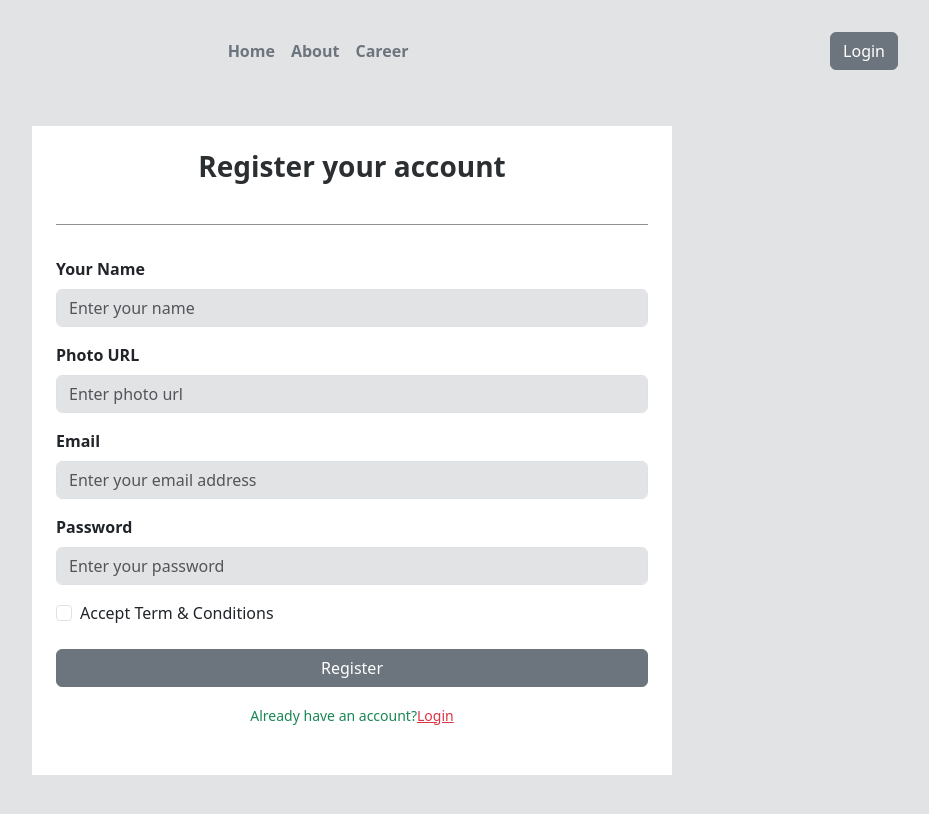
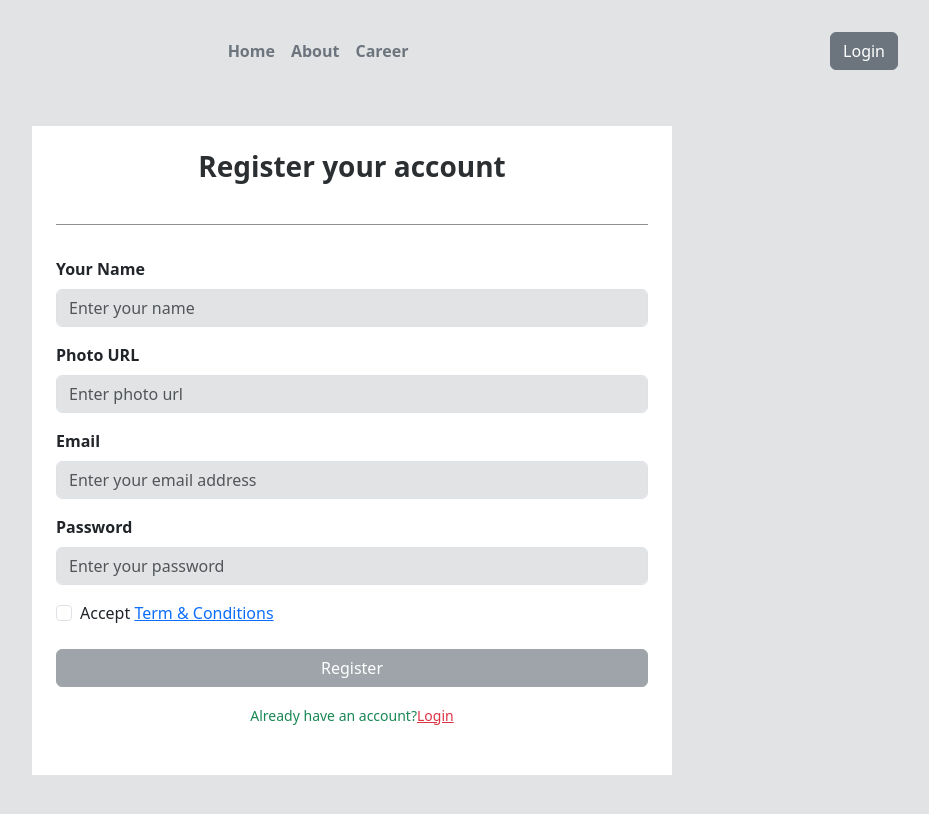
Before and after one commit to MDMahidul/dragon-news, a React (Vite) app: page /register in a window 1280 px wide. Shown: the top 814 px of the page, without its empty margins (288-1217 px from the left). Built offline with nearby package versions, Linux system fonts and the light colour scheme; no server answers.

Commit message:
fixed page reload issuesses and added terms and conditions to get register

```diff
--- a/src/pages/Login/Register.jsx
+++ b/src/pages/Login/Register.jsx
@@ -7,6 +7,7 @@ const Register = () => {
   const {createUser} = useContext(AuthContext);
   const [error, setError] = useState("");
   const [success, setSuccess] = useState("");
+  const [accepted, setAccepted] = useState(false)
 
   const handleRegister =  event =>{
     event.preventDefault();
@@ -31,6 +32,10 @@ const Register = () => {
         console.log(error)
         setError(error.message);
       })
+  }
+
+  const handleAccepted = event=>{
+    setAccepted(event.target.checked)
   }
 
     return (
@@ -83,13 +88,18 @@ const Register = () => {
           </Form.Group>
           <Form.Group className="mb-3" id="formGridCheckbox">
             <Form.Check
+            onClick={handleAccepted}
               name="accept"
               type="checkbox"
-              label="Accept Term & Conditions"
+              label={
+                <>
+                  Accept <Link to="/terms">Term & Conditions</Link>
+                </>
+              }
             />
           </Form.Group>
           <div className="d-grid pt-2">
-            <Button type="submit" variant="secondary">
+            <Button disabled={!accepted} type="submit" variant="secondary">
               Register
             </Button>
           </div>
--- a/src/pages/Shared/NavigationBar/NavigationBar.jsx
+++ b/src/pages/Shared/NavigationBar/NavigationBar.jsx
@@ -48,7 +48,7 @@ const NavigationBar = () => {
               </Nav>
               <Nav>
                 {user && (
-                  <FaUserCircle style={{ fontSize: "2rem" }}></FaUserCircle>
+                  <FaUserCircle style={{ fontSize: "42px", paddingRight:'10px' }}></FaUserCircle>
                 )}
 
                 {user ? (
--- a/src/providers/AuthProvider.jsx
+++ b/src/providers/AuthProvider.jsx
@@ -8,22 +8,27 @@ const auth = getAuth(app);
 
 const AuthProvider = ({ children }) => {
     const [user,setUser] = useState(null);
+    const [loading,setLoading] = useState(true);
 
     const createUser = (email, password) => {
+        setLoading(true);
         return createUserWithEmailAndPassword(auth, email, password);
     };
 
     const signIn = (email,password)=>{
+        setLoading(true);
         return signInWithEmailAndPassword(auth,email,password);
     }
 
     const logOut=()=>{
+        setLoading(true);
         return signOut(auth);
     }
     useEffect(()=>{
        const unsubscribe = onAuthStateChanged(auth,loggedUser =>{
             console.log('logged in user inside auth state change',loggedUser);
             setUser(loggedUser);
+            setLoading(false)
         })
         return ()=>{
             unsubscribe();
@@ -32,6 +37,7 @@ const AuthProvider = ({ children }) => {
 
   const authInfo = {
     user,
+    loading,
     createUser,
     signIn,
     logOut,
--- a/src/routes/PrivateRoute.jsx
+++ b/src/routes/PrivateRoute.jsx
@@ -1,11 +1,15 @@
 import React, { useContext } from 'react';
 import { AuthContext } from '../providers/AuthProvider';
 import { Navigate, useLocation } from 'react-router-dom';
+import { Spinner } from 'react-bootstrap';
 
 const PrivateRoute = ({children}) => {
-    const {user} = useContext(AuthContext);
+    const {user,loading} = useContext(AuthContext);
     const location  = useLocation();
 
+    if(loading){
+        return <Spinner animation='border' variant='primary'/>
+    }
     if(user){
         return children;
     }
@@ -20,4 +24,5 @@ steps:
     2. if user is logged in then allow them to visit the route
     3. else redirect the user to the login page
     4. setup the private router
+    5. handle loading
  */
--- a/src/routes/Routes.jsx
+++ b/src/routes/Routes.jsx
@@ -8,6 +8,7 @@ import LoginLayout from "../layouts/LoginLayout";
 import Login from "../pages/Login/Login";
 import Register from "../pages/Login/Register";
 import PrivateRoute from "./PrivateRoute";
+import Terms from "../pages/Shared/Terms/Terms";
 
 const router = createBrowserRouter([
   {
@@ -26,6 +27,10 @@ const router = createBrowserRouter([
         path: "/register",
         element: <Register></Register>,
       },
+      {
+        path:"/terms",
+        element:<Terms></Terms>
+      }
     ],
   },
   {
```
Also changed, not shown: src/pages/Shared/Terms/Terms.jsx (added, +20 -0 lines).
